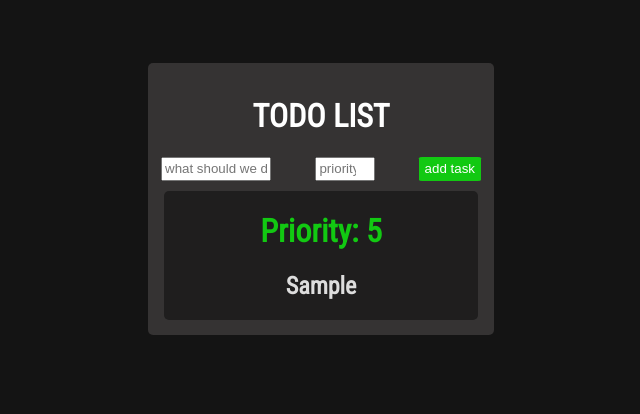
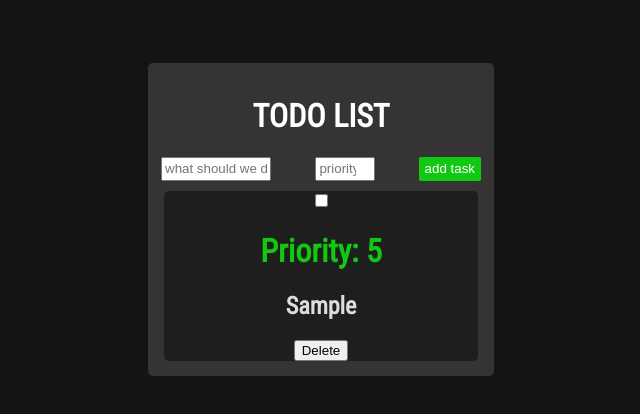
Before and after one commit to Andrew0Andrew/TODOLIST, a React app in the folder frontend/: page / in a window 1280 px wide. Both pictures are taken after typing "Sample", "5" into the empty fields and a click on the button "add task". Shown: the top 414 px of the page, without its empty margins (319-959 px from the left). Built offline with nearby package versions, Linux system fonts and the light colour scheme; the HTML template or start-up script is replaced by a standard one; a web font is replaced by a local one.

Commit message:
tried to create chekbox and delete button

```diff
--- a/frontend/src/App.jsx
+++ b/frontend/src/App.jsx
@@ -1,10 +1,12 @@
-import { useEffect, useState } from 'react'
+import {useState } from 'react'
 import './App.css'
 
 function App() {
   const [title, setTitle]=useState('')
   const [priority,setPriority]=useState('')
   const [list, setList]=useState([])
+  const [checked,setChecked]=useState(false)
+  const [record,setRecord]=useState(list)
 
   const handleSubmit = () => {
     if(title !== '' && priority !== '' && priority > 0){
@@ -13,6 +15,7 @@ function App() {
         priority,
       };
       setList((prev)=>[...prev, newTodo].sort((a, b) => a.priority - b.priority));
+      console.log(list)
       console.log(title,priority)
       setTitle('')
       setPriority('')
@@ -22,6 +25,12 @@ function App() {
     }
   }
 
+  const handleDelete = () => {
+    setRecord(
+      list.title = null,
+      list.priority = null,
+    )
+  }
 
   return (
     <div className='todo_list'>
@@ -36,9 +45,11 @@ function App() {
         {
           list.map((e)=>{
             return(
-              <div className='todo_task'>
-                <h1 className='todo_task_priority'>Priority: {e.priority}</h1>
-                <h2 className='todo_task_text'>{e.title}</h2>
+              <div className='todo_task' checked={checked} onChange={()=>setChecked(!checked)}>
+                <input type="checkbox"/>
+                <h1 className='todo_task_priority' style={checked?{textDecoration:'line-through'}:null}>Priority: {e.priority}</h1>
+                <h2 className='todo_task_text' style={checked?{textDecoration:'line-through'}:null}>{e.title}</h2>
+                <button onClick={handleDelete}>Delete</button>
               </div>
             )
           })
```
Also changed, not shown: frontend/src/TaskDelete.jsx (added).
